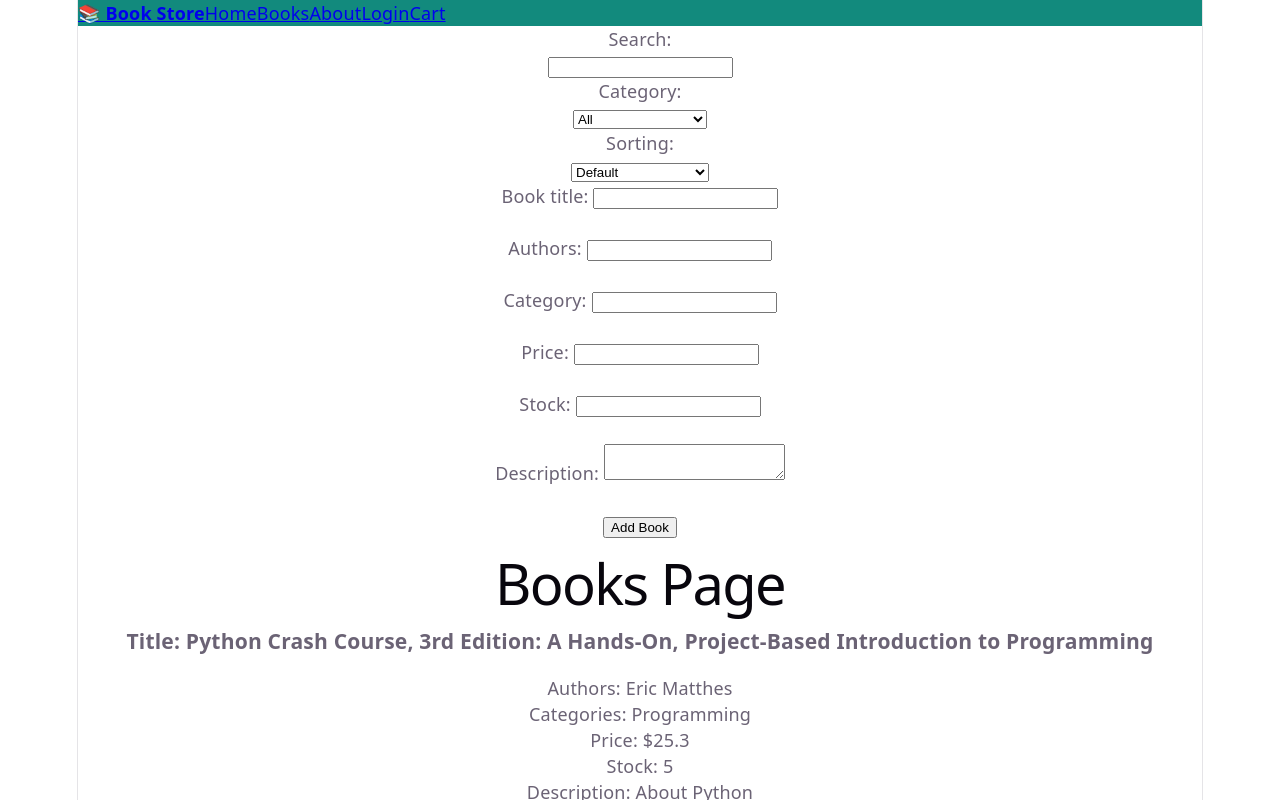
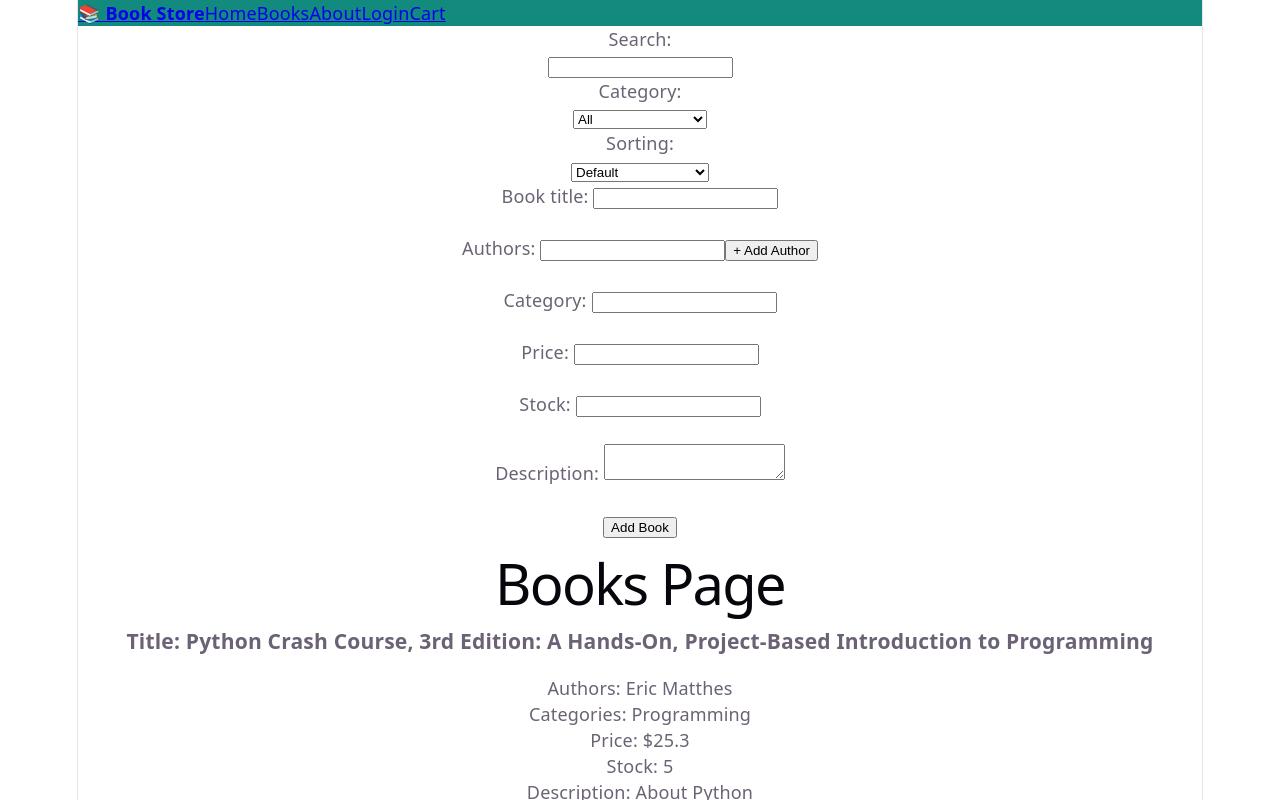
Before and after one commit to CppLover-code/Frontend-React-, a React (Vite) app in the folder Book_Library/: page /books in a window 1280 px wide. Shown: the top 800 px of the page. Built offline with nearby package versions, Linux system fonts and the light colour scheme.

Commit message:
add author

```diff
--- a/Book_Library/src/components/BookForm.jsx
+++ b/Book_Library/src/components/BookForm.jsx
@@ -87,6 +87,17 @@ function BookForm() {
         setFormData({ ...formData, [name]: value });
     }
 
+    function handleAuthorChange(index, value) {
+        const updatedAuthors = [...formData.authors];
+        updatedAuthors[index] = value;
+        setFormData({...formData, authors: updatedAuthors})
+    }
+
+    function addAuthor() {
+        const updatedAuthors = [...formData.authors];
+        updatedAuthors.push("");
+        setFormData({...formData, authors: updatedAuthors})
+    }
     return (
         <form onSubmit={handleSubmit}>
             <label>Book title: </label>
@@ -115,7 +126,9 @@ function BookForm() {
                     type="text"
                     name="authors"
                     value={author}
-                    onChange={handleChange}
+                    onChange={(event) =>
+                        handleAuthorChange(index, event.target.value)
+                    }
                     className={errors.authors ? "error" : ""}
                 />
             ))}
@@ -124,6 +137,12 @@ function BookForm() {
                     {errors.authors}
                 </p>
             )}
+            <button
+            type="button"
+            onClick={addAuthor}
+            >
+                + Add Author
+            </button>
 
 
             <br />
```
